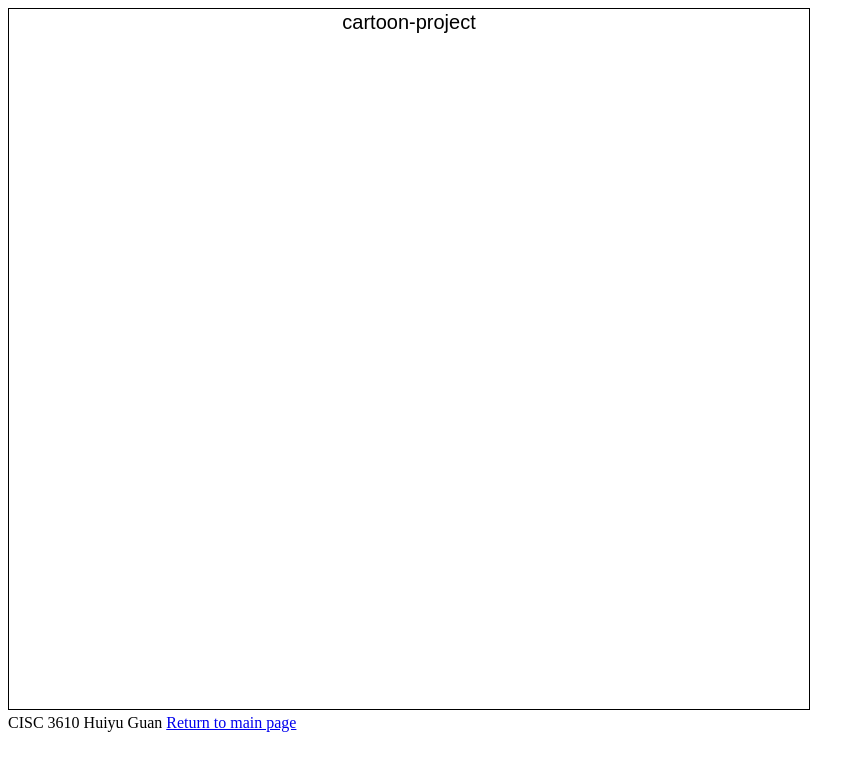
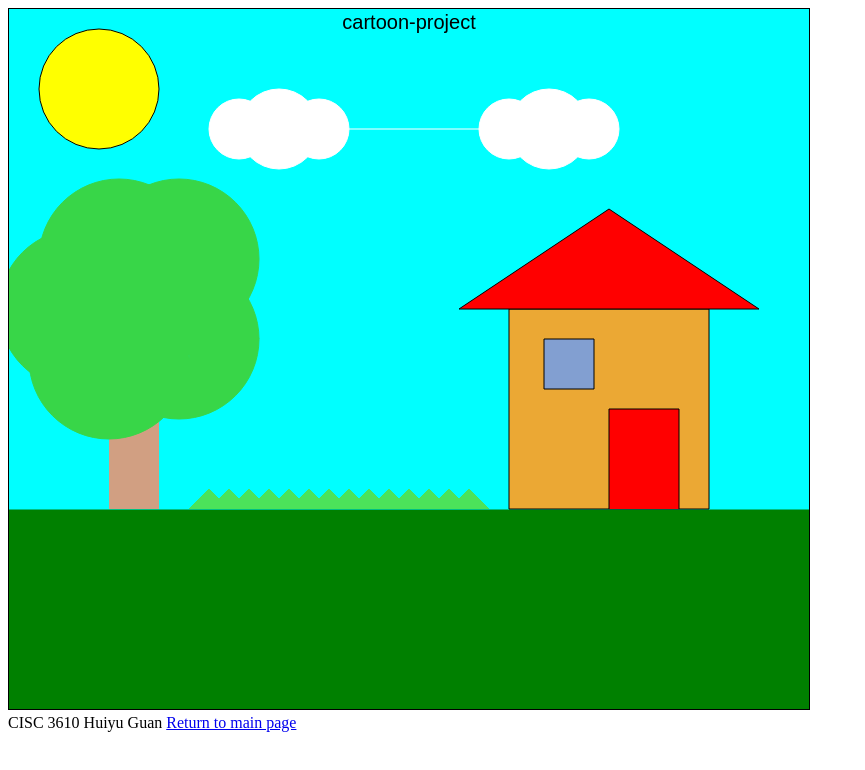
Before and after one commit to HuiyuGuan/CISC3610-HuiyuGuan, a plain HTML site: page cartoon-project/index.html in a window 1280 px wide. Shown: the whole page, without its empty margins (0-865 px from the left). Drawn offline with Linux system fonts and the light colour scheme.

Commit message:
added cartoon project

```diff
--- a/cartoon-project/index.html
+++ b/cartoon-project/index.html
@@ -4,18 +4,115 @@
 <head>
     <meta charset="utf-8">
     <title>cartoon-project</title>
-    <!-- <link href="style.css" rel="stylesheet"> -->
     <script>
-    function changeCanvasColor () {
+        function changeCanvasColor() {
             // Locate the element "mycanvas" in the document.
             var canvas = document.getElementById("mycanvas");
             var context = canvas.getContext("2d");
-
-		context.font="20px Arial";
+            //setting background color
+            context.fillStyle = "green";
+            context.fillRect(0, 0, canvas.width, canvas.height);
+            //ground
+            context.beginPath();
+            context.rect(0, 0, 800, 500);
+            context.fillStyle = "aqua";
+            context.strokeStyle = "aqua";
+            context.fill();
+            context.stroke();
+            //added title in canvas
+            context.font = "20px Arial";
             context.fillStyle = "black";
             context.textAlign = "center";
-
-		context.fillText("cartoon-project",400,20);
+            context.fillText("cartoon-project", 400, 20);
+            //sun
+            context.beginPath();
+            context.arc(90, 80, 60, 0, 2 * Math.PI);
+            context.fillStyle = "yellow"
+            context.strokeStyle = "black";
+            context.fill();
+            context.stroke();
+            //clouds
+            context.beginPath();
+            context.arc(230, 120, 30, 0, 2 * Math.PI);
+            context.arc(270, 120, 40, 0, 2 * Math.PI);
+            context.arc(310, 120, 30, 0, 2 * Math.PI);
+            context.arc(500, 120, 30, 0, 2 * Math.PI);
+            context.arc(540, 120, 40, 0, 2 * Math.PI);
+            context.arc(580, 120, 30, 0, 2 * Math.PI);
+            context.fillStyle = "white";
+            context.strokeStyle = "white";
+            context.fill();
+            context.stroke();
+            //house
+            context.beginPath();
+            context.rect(500, 300, 200, 200);
+            context.fillStyle = "#eba834";
+            context.strokeStyle = "black";
+            context.fill();
+            context.stroke();
+            //roof
+            context.beginPath();
+            context.moveTo(450, 300);
+            context.lineTo(600, 200);
+            context.lineTo(750, 300);
+            context.lineTo(450, 300);
+            context.fillStyle = "red"
+            context.strokeStyle = "black"
+            context.fill();
+            context.stroke();
+            //window
+            context.beginPath();
+            context.moveTo(535, 330)
+            context.lineTo(535, 380)
+            context.lineTo(585, 380)
+            context.lineTo(585, 330)
+            context.lineTo(535, 330)
+            context.fillStyle = "#829fd1";
+            context.strokeStyle = "black";
+            context.fill()
+            context.stroke()
+            //door
+            context.beginPath();
+            context.moveTo(600, 500);
+            context.lineTo(600, 400);
+            context.lineTo(670, 400);
+            context.lineTo(670, 500);
+            context.fillStyle = "red"
+            context.strokeStyle = "black";
+            context.fill()
+            context.stroke()
+            //tree trunk
+            context.beginPath();
+            context.rect(100, 350, 50, 150);
+            context.fillStyle = "#d19f82"
+            context.fill()
+            //tree branches
+            context.beginPath();
+            context.arc(130, 280, 82, 0, 2 * Math.PI);
+            context.arc(70, 300, 80, 0, 2 * Math.PI);
+            context.arc(100, 350, 80, 0, 2 * Math.PI);
+            context.arc(110, 250, 80, 0, 2 * Math.PI);
+            context.arc(170, 330, 80, 0, 2 * Math.PI);
+            context.arc(130, 280, 82, 0, 2 * Math.PI);
+            context.arc(170, 250, 80, 0, 2 * Math.PI);
+            context.fillStyle = "#38d648"
+            context.strokeStyle = "#38d648"
+            context.fill()
+            context.stroke()
+            //grass
+            context.beginPath()
+            //setup the start position
+            var x = 180, y = 500;
+            for(var i = 0; i < 14; i++){
+                context.moveTo(x, y);
+                context.lineTo(x + 20, y - 20);
+                context.lineTo(x + 40, y);
+                context.fillStyle = "#4be35a"
+                context.strokeStyle = "#4be35a"
+                context.fill()
+                context.stroke()
+                x += 20;
+            }
         }
 
         // Once the HTML document has finished loading and has been parsed, call the changeCanvasColor function.
@@ -24,8 +121,7 @@
 </head>
 
 <body>
-    <canvas id="mycanvas" width="800" height="700"
-    blackground-color="yellow" style="border:1px solid #000000;"></canvas>
+    <canvas id="mycanvas" width="800" height="700" style="border:1px solid #000000;"></canvas>
 </body>
 <footer>CISC 3610 Huiyu Guan <a href="../index.html">Return to main page</a></footer>
 
```
Also changed, not shown: cartoon-project/style.css (deleted, +0 -25 lines). Lines whose indentation alone changed are shown as unchanged.
